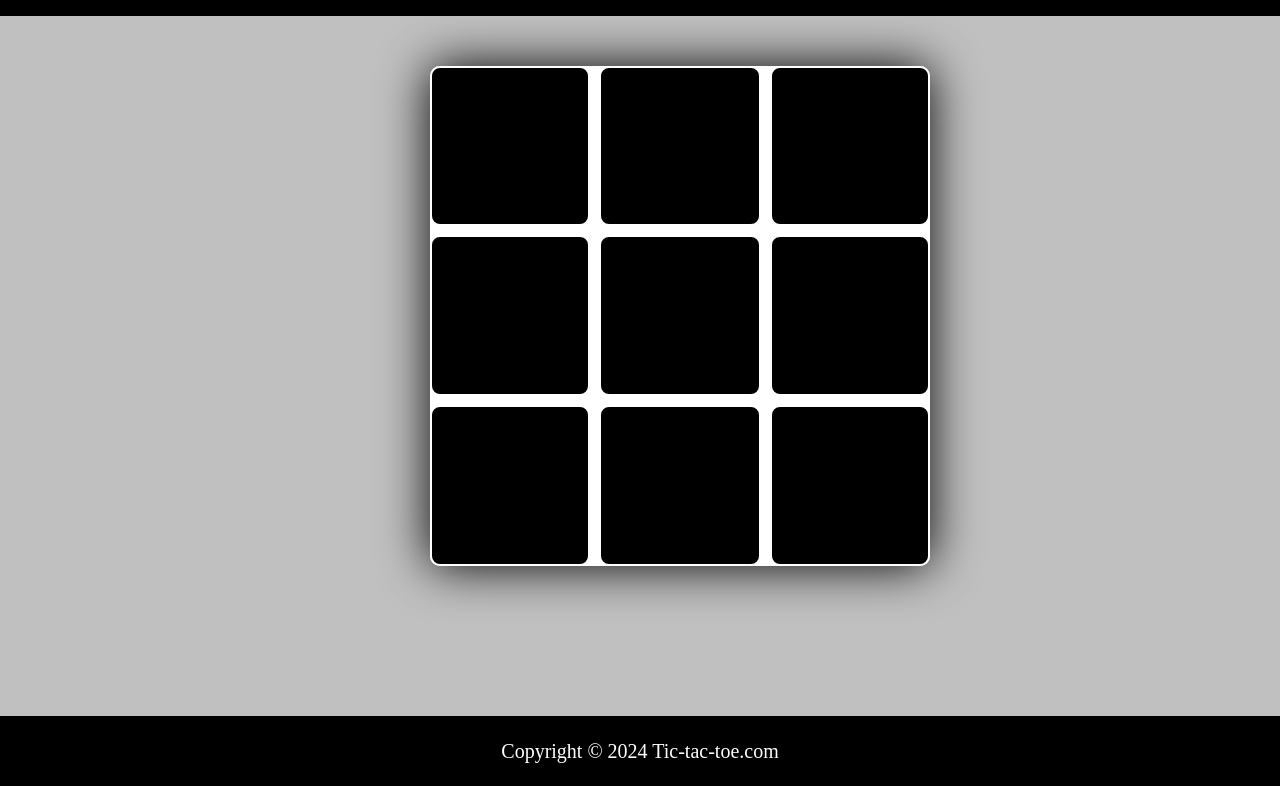
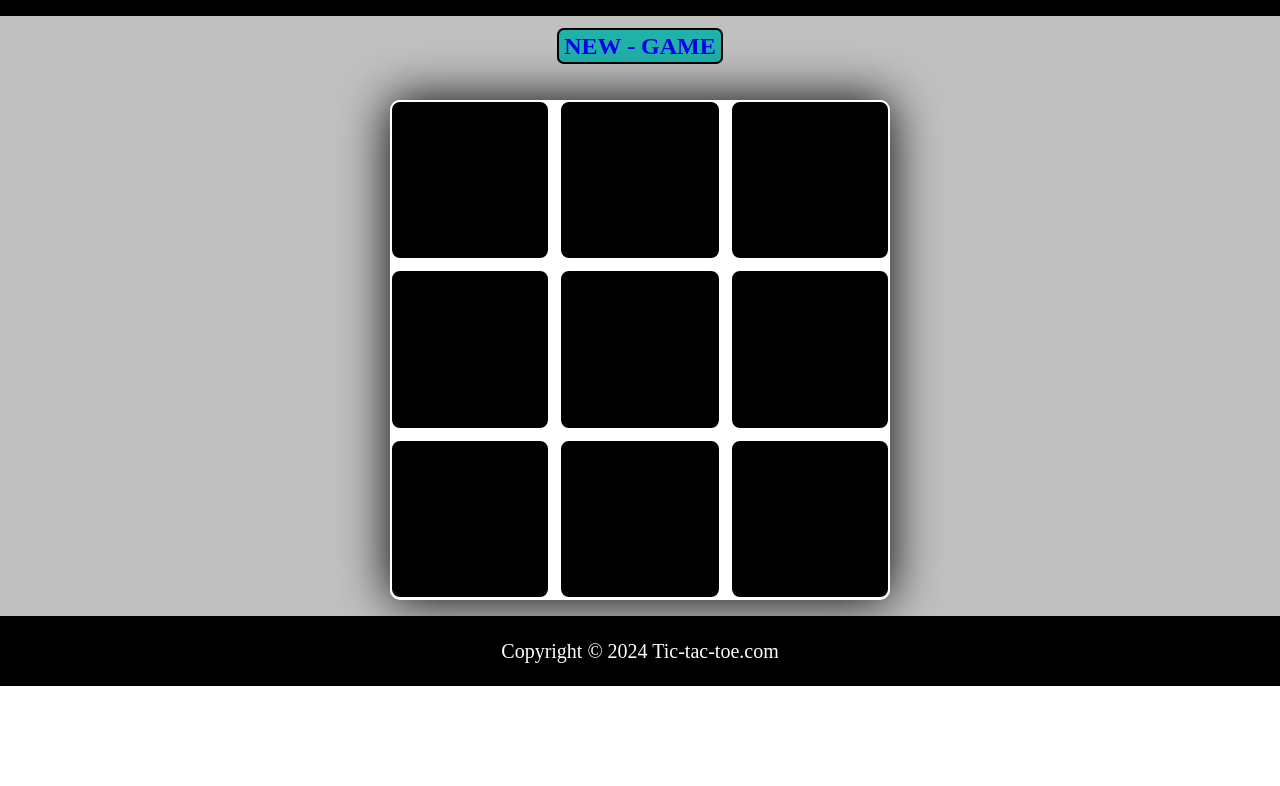
Before and after one commit to RITURAJKUKMAR/Tic-tac-teo, a plain HTML site: page index.html in a window 1280 px wide. Shown: the part 84-870 px from the top of the page. After the commit the page ends 800 px from the top, so only its background shows below. Drawn offline with Linux system fonts and the light colour scheme.

Commit message:
Add files via upload

```diff
--- a/index.html
+++ b/index.html
@@ -14,7 +14,7 @@
         <h1>Tic-Tac-Toe</h1>
     </header>
     <div class="conteiner">
-
+        <div class="new-geme"><a href="index.html">NEW - GAME</a></div>
         <div class="boxs">
             <div class="box"></div>
             <div class="box"></div>
--- a/style.css
+++ b/style.css
@@ -1,9 +1,9 @@
-*{
+* {
     padding: 0;
     margin: 0;
 }
 
-header{
+header {
     background-color: black;
     color: white;
     width: 100%;
@@ -13,7 +13,7 @@ header{
     align-items: center;
 }
 
-footer{
+footer {
     background-color: black;
     color: white;
     width: 100%;
@@ -24,27 +24,50 @@ footer{
     font-size: 20px;
 }
 
-footer a{
+footer a {
     text-decoration: none;
     color: white;
     cursor: pointer;
 }
-footer a:hover{
+
+footer a:hover {
     text-shadow: 0px 0px 10px;
 }
 
-.conteiner{
+.conteiner {
     width: 100%;
-    height: 700px;
+    height: 600px;
     background-color: silver;
     display: flex;
-    justify-content: space-around;
+    flex-wrap: wrap;
+    text-align: center;
+    align-content: center;
+    justify-content: center;
 }
 
-.boxs{
+
+.new-geme {
+    width: 100vw;
+}
+
+.new-geme a {
+    padding: 3px 5px;
+    text-decoration: none;
+    font-size: 24px;
+    font-weight: 900;
+    background-color: lightseagreen;
+    border: 2px black solid;
+    border-radius: 7px;
+}
+
+.new-geme a:hover {
+    text-shadow: 0 0 20px;
+}
+
+.boxs {
     width: 500px;
     height: 500px;
-    margin: 50px 0 0 80px;
+    margin: 40px 0 0 0;
     border-radius: 10px;
     display: grid;
     background-color: white;
@@ -56,12 +79,12 @@ footer a:hover{
 }
 
 
-.box{
+.box {
     background-color: black;
     border: 2px solid white;
     border-radius: 10px;
     cursor: pointer;
-    color:white;
+    color: white;
     display: flex;
     align-items: center;
     text-align: center;
@@ -70,7 +93,8 @@ footer a:hover{
     transition: all 0.3s ease;
 }
 
-.restart{
+
+.restart {
     margin: 20px 0 0 35%;
     text-align: center;
     align-content: center;
@@ -81,20 +105,22 @@ footer a:hover{
     border-radius: 10px;
     cursor: pointer;
 }
-.restart:hover{
+
+.restart:hover {
     box-shadow: 0px 10px 20px;
 }
-.restart a{
+
+.restart a {
     text-decoration: none;
     font-size: 20px;
     font-weight: 900;
 }
 
 
-.ans{
+.ans {
     width: 500px;
     height: 500px;
-    margin: 50px 0 0 80px;
+    margin: 40px 0 0 0;
     border-radius: 10px;
     box-shadow: 0px 0px 50px;
     background-color: red;
@@ -106,7 +132,7 @@ footer a:hover{
     display: none;
 }
 
-.ans .o-x{
+.ans .o-x {
     margin: 30px 0 0 0;
     width: 70%;
     height: 80%;
@@ -114,26 +140,28 @@ footer a:hover{
     align-content: center;
 }
 
-p{
+p {
     /* background-color: black; */
     margin: 50px;
-    color:aliceblue;
+    color: aliceblue;
     font-size: 40px;
 }
 
 
-@media screen and (max-width: 1000px){
+@media screen and (max-width: 1000px) {
+
     .conteiner{
         display: flex;
         flex-wrap: wrap;
         height: 100vh;
     }
-    .ans{
-        margin: 80px 10px 0 10px;
+    .ans {
+        margin: 60px 10px 0 10px;
         height: 600px;
     }
-    .conteiner .boxs{
-        margin: 80px 10px 0 10px;
+
+    .conteiner .boxs {
+        margin: 60px 10px 0 10px;
         width: 333px;
         grid-template-columns: 105px 105px 105px;
     }
```
